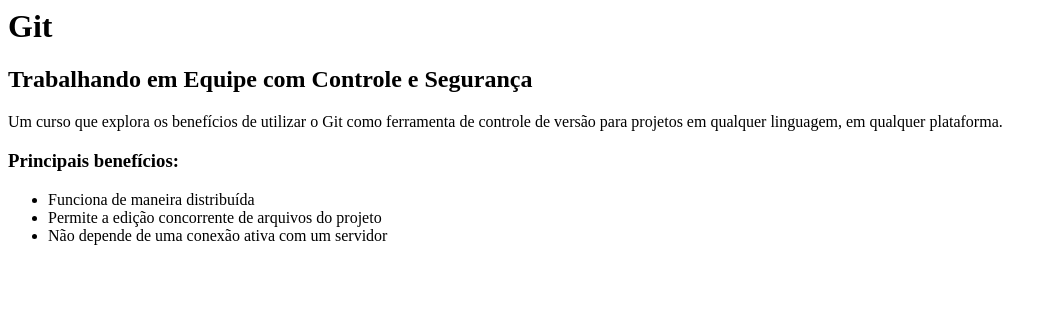
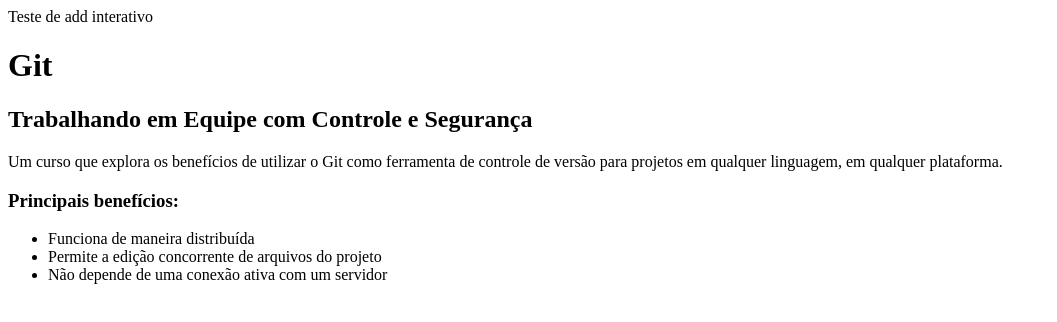
Before and after one commit to marcos-tamashiro/site, a plain HTML site: page index.html in a window 1280 px wide. Shown: the whole page, without its empty margins (0-1057 px from the left). Drawn offline with Linux system fonts and the light colour scheme.

Commit message:
Teste interativo

```diff
--- a/index.html
+++ b/index.html
@@ -2,6 +2,7 @@
     <head>
     </head>
     <body>
+    <p>Teste de add interativo</p>
 	    <h1>Git</h1>
 	        <h2>Trabalhando em Equipe com Controle e Segurança</h2>
 
```
